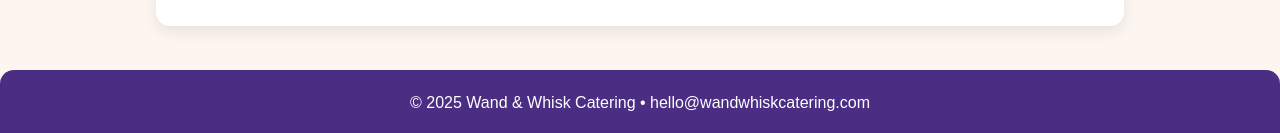
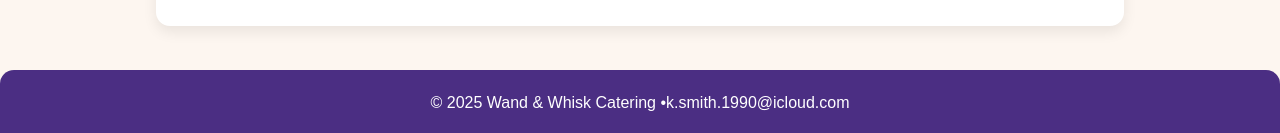
Before and after one commit to kristensmith1990-crypto/wandwhiskcatering, a plain HTML site: page index.html in a window 1280 px wide. Shown: the part 1364-1497 px from the top of the page. Drawn offline with Linux system fonts and the light colour scheme.

Commit message:
Update index.html

```diff
--- a/index.html
+++ b/index.html
@@ -141,7 +141,7 @@
   </main>
 
   <footer>
-    © 2025 Wand & Whisk Catering • hello@wandwhiskcatering.com
+    © 2025 Wand & Whisk Catering •k.smith.1990@icloud.com
   </footer>
 
   <script>
```
